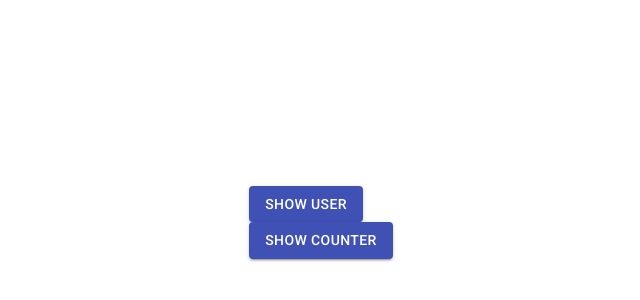
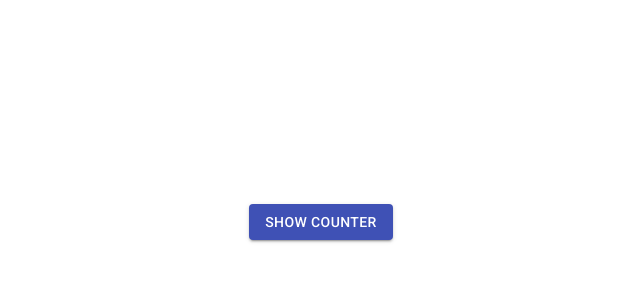
Before and after one commit to nikocevicstefan/amp-react, a React (Create React App) app: page / in a window 1280 px wide. Shown: the part 178-478 px from the top of the page, without its empty margins (319-959 px from the left). Built offline with nearby package versions, Linux system fonts and the light colour scheme.

Commit message:
Adds react router

```diff
--- a/package.json
+++ b/package.json
@@ -10,6 +10,7 @@
     "@testing-library/user-event": "^7.2.1",
     "react": "^16.12.0",
     "react-dom": "^16.12.0",
+    "react-router-dom": "^5.1.2",
     "react-scripts": "3.3.1"
   },
   "scripts": {
--- a/src/App.js
+++ b/src/App.js
@@ -2,12 +2,18 @@
 import './App.css';
 import Counter from './Page/Counter'
 import Home from "./Page/Home";
+import {BrowserRouter as Router, Route, Switch} from 'react-router-dom';
+
 
 function App() {
     return (
         <>
-            <Home/>
-            <Counter/>
+            <Router>
+                <Switch>
+                    <Route exact path="/home" component={Home}/>
+                    <Route exact path="/" component={Counter}/>
+                </Switch>
+            </Router>
         </>
     );
 }
--- a/src/Page/Home.js
+++ b/src/Page/Home.js
@@ -13,6 +13,12 @@
             'img' : process.env.PUBLIC_URL+'/photo.png'
         }
      };
+
+
+    componentWillUnmount() {
+        console.log("COMPONENT WILL UNMOUNT");
+    }
+
     render() {
         const user = this.state.user;
         return (
```
Also changed, not shown: 1 other file (tests, documents, lock files or other folders).
